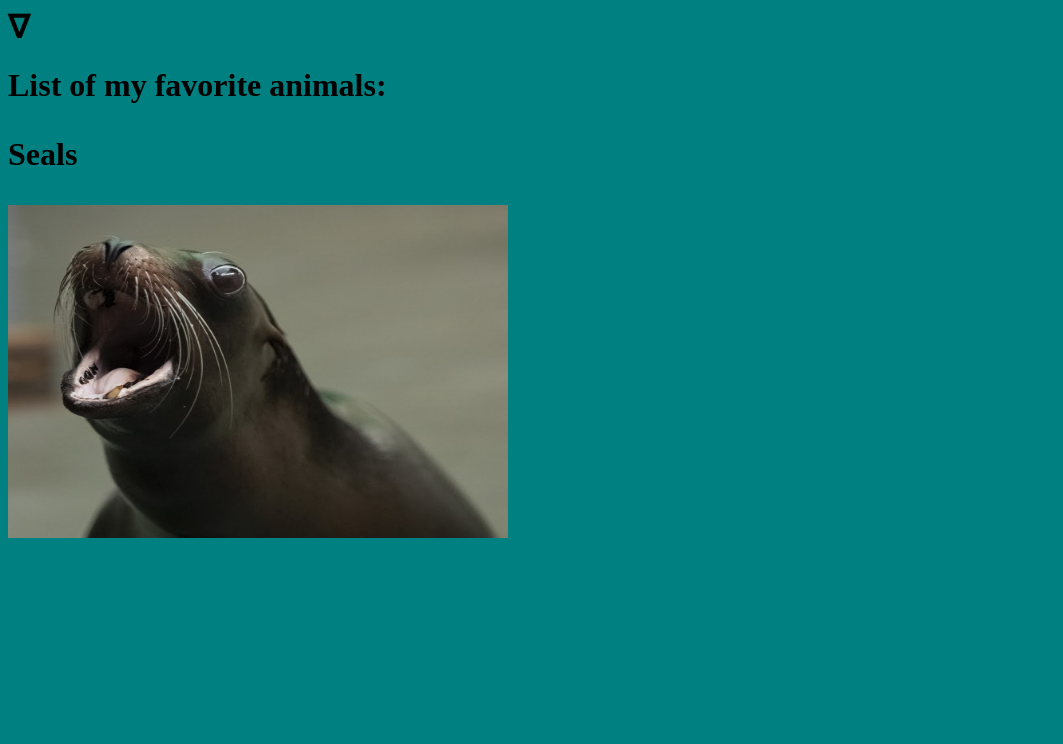
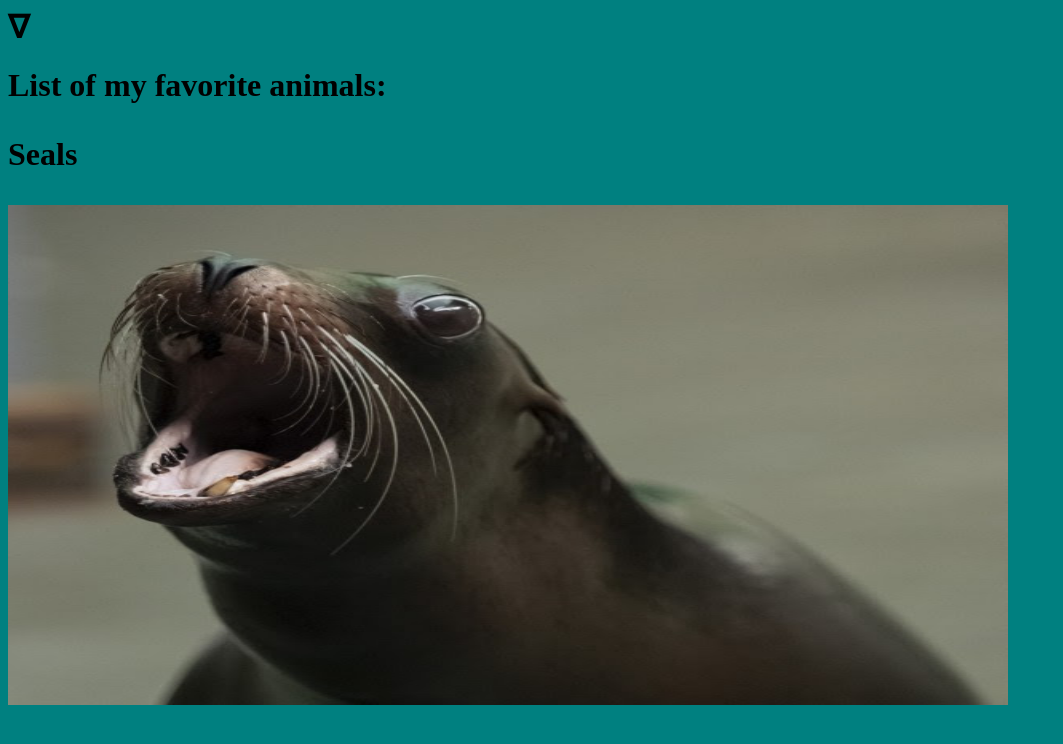
Before and after one commit to aohallx/aohallx.github.io, a plain HTML site: page index.html in a window 1280 px wide. Shown: the whole page, without its empty margins (0-1063 px from the left). Drawn offline with Linux system fonts and the light colour scheme.

Commit message:
Update index.html

```diff
--- a/index.html
+++ b/index.html
@@ -5,4 +5,4 @@
 <h1>&nabla;</h1>
 <h1><b>List of my favorite animals:<b></1>
 <p>Seals</p>
-<img src="seal.jpg" alt="seal" width="500" height="333">
+<img src="seal.jpg" alt="seal" width="1000" height="500">
```
